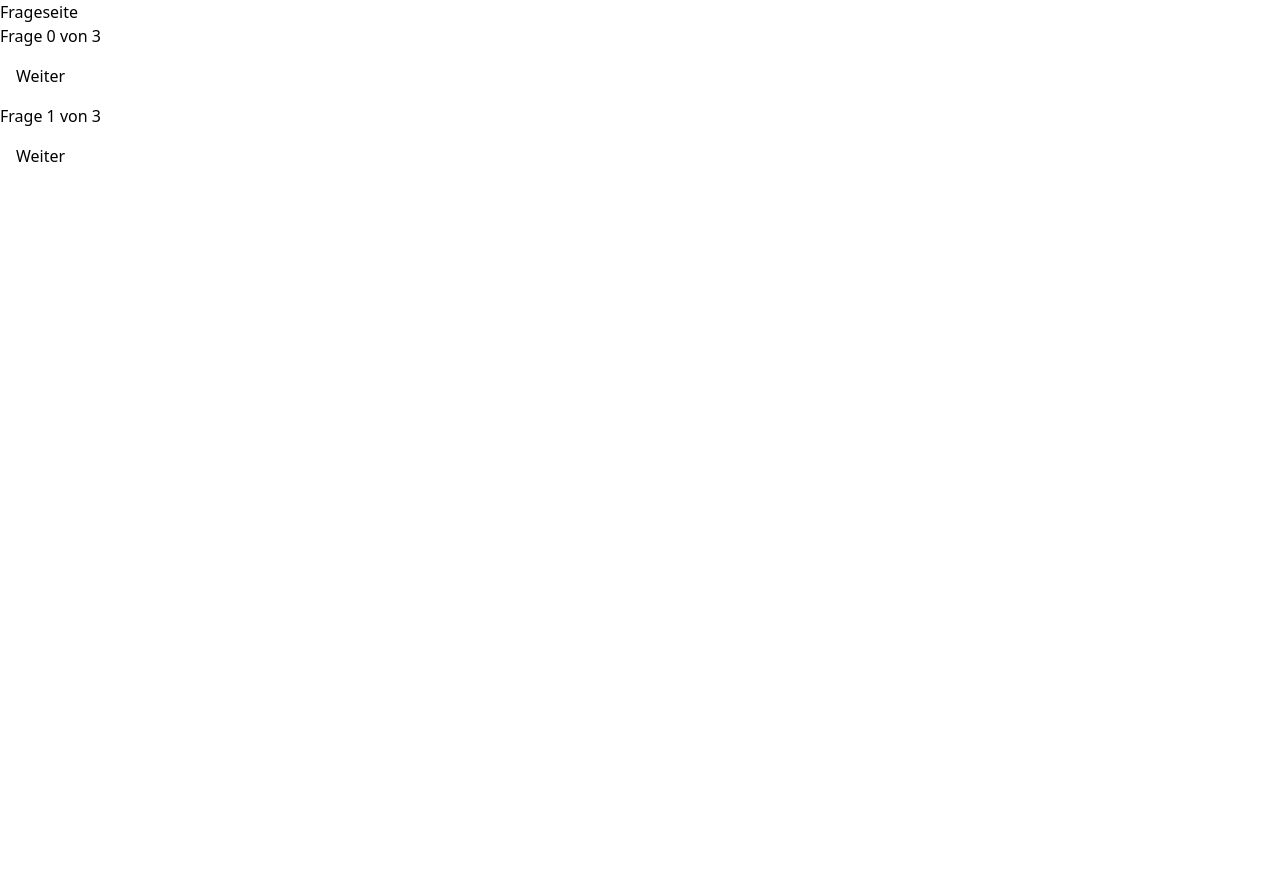
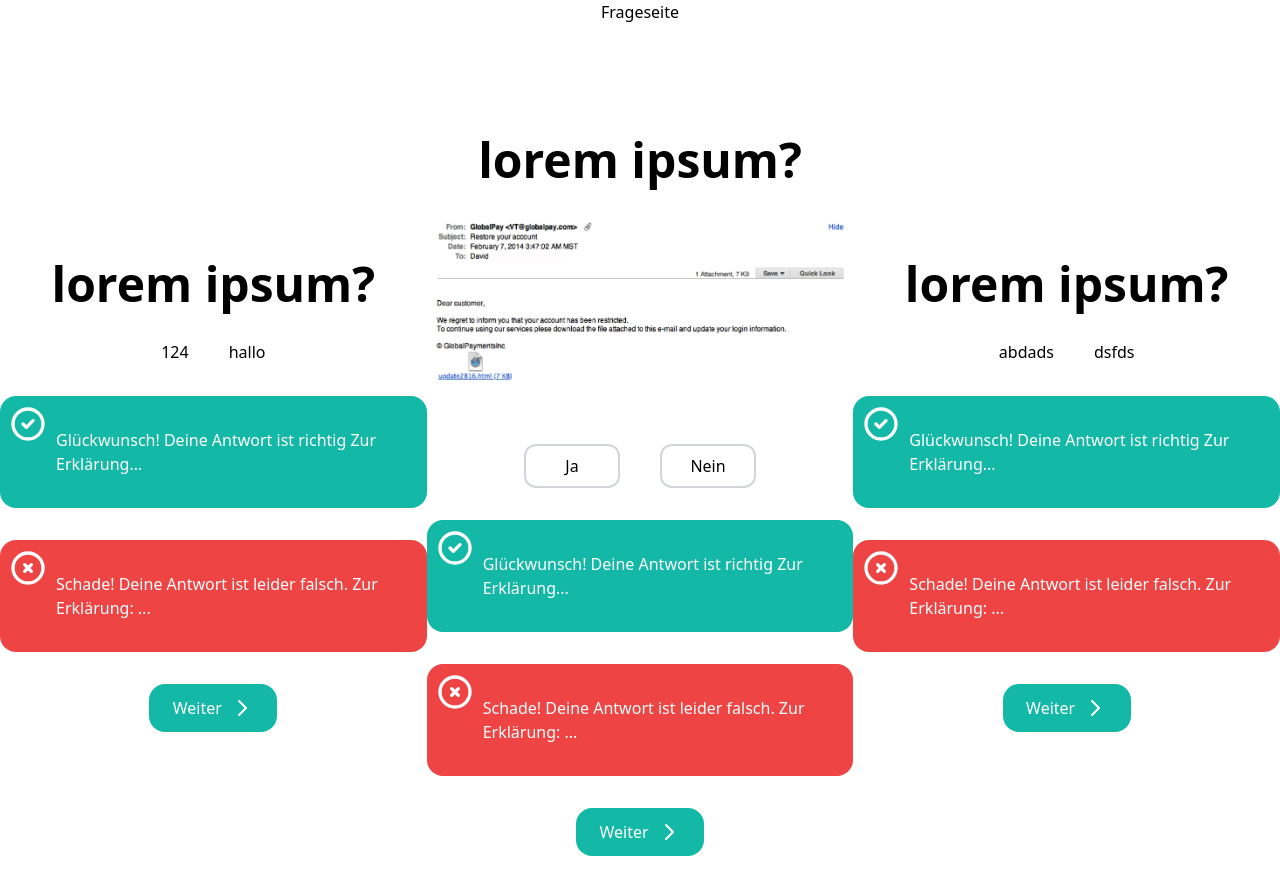
Before and after one commit to alexander-schoenmann/e-learning-quiz, an Angular app in the folder ELearningQuiz/: page /quiz in a window 1280 px wide. Shown: the top 894 px of the page. Before the commit the page ends 800 px from the top, so only its background shows below. Built offline with nearby package versions, Linux system fonts and the light colour scheme.

Commit message:
YesNo Question Design

```diff
--- a/ELearningQuiz/src/app/question-button/question-button.component.html
+++ b/ELearningQuiz/src/app/question-button/question-button.component.html
@@ -1,4 +1,67 @@
-<h1 class="">{{ question.title }}</h1>
-<div *ngFor="let answer of question.answers" class="flex justify-start">
-  <button class="p-3">{{ answer }}</button>
+<div class="my-28">
+  <h1 class="text-center font-bold text-5xl min-w-max mb-8">
+    {{ question.title }}
+  </h1>
+  <img src="../../assets/example.jpg" alt="Phishing Example" class="mb-8" />
+  <div class="flex flex-row justify-center space-x-10">
+    <div *ngFor="let answer of question.answers">
+      <button
+        class="bg-white border-gray-300 border-2 rounded-xl w-24 duration-300 hover:border-teal-500 focus:border-teal-500 text-black py-2 px-4"
+      >
+        {{ answer.text }}
+      </button>
+    </div>
+  </div>
+
+  <div class="bg-teal-500 rounded-2xl p-8 text-white mt-8 relative">
+    <svg
+      xmlns="http://www.w3.org/2000/svg"
+      class="h-10 w-10 absolute top-2 left-2"
+      fill="none"
+      viewBox="0 0 24 24"
+      stroke="currentColor"
+      stroke-width="2"
+    >
+      <path
+        stroke-linecap="round"
+        stroke-linejoin="round"
+        d="M9 12l2 2 4-4m6 2a9 9 0 11-18 0 9 9 0 0118 0z"
+      />
+    </svg>
+    <p class="pl-6">Glückwunsch! Deine Antwort ist richtig Zur Erklärung...</p>
+  </div>
+  <div class="bg-red-500 rounded-2xl p-8 text-white mt-8 relative">
+    <svg
+      xmlns="http://www.w3.org/2000/svg"
+      class="h-10 w-10 absolute top-2 left-2"
+      fill="none"
+      viewBox="0 0 24 24"
+      stroke="currentColor"
+      stroke-width="2"
+    >
+      <path
+        stroke-linecap="round"
+        stroke-linejoin="round"
+        d="M10 14l2-2m0 0l2-2m-2 2l-2-2m2 2l2 2m7-2a9 9 0 11-18 0 9 9 0 0118 0z"
+      />
+    </svg>
+    <p class="pl-6">
+      Schade! Deine Antwort ist leider falsch. Zur Erklärung: ...
+    </p>
+  </div>
+  <button
+    class="mt-8 m-auto flex bg-teal-500 justify-center duration-300 rounded-2xl w-32 hover:bg-teal-700 text-white py-3 px-4 disabled:bg-gray-300"
+  >
+    Weiter
+    <svg
+      xmlns="http://www.w3.org/2000/svg"
+      class="h-6 w-6 ml-2"
+      fill="none"
+      viewBox="0 0 24 24"
+      stroke="currentColor"
+      stroke-width="2"
+    >
+      <path stroke-linecap="round" stroke-linejoin="round" d="M9 5l7 7-7 7" />
+    </svg>
+  </button>
 </div>
--- a/ELearningQuiz/src/app/question-button/question-button.component.ts
+++ b/ELearningQuiz/src/app/question-button/question-button.component.ts
@@ -3,13 +3,14 @@ import { Component, Input, OnInit } from '@angular/core';
 @Component({
   selector: 'app-question-button',
   templateUrl: './question-button.component.html',
-  styleUrls: ['./question-button.component.css']
+  styleUrls: ['./question-button.component.css'],
 })
 export class QuestionButtonComponent implements OnInit {
   @Input() question: any;
-  constructor() { }
+  showFeedback = false;
+  isCorrect?: boolean;
 
-  ngOnInit(): void {
-  }
+  constructor() {}
 
+  ngOnInit(): void {}
 }
--- a/ELearningQuiz/src/app/question-checkbox/question-checkbox.component.html
+++ b/ELearningQuiz/src/app/question-checkbox/question-checkbox.component.html
@@ -1,4 +1,62 @@
-<h1>{{ question.title }}</h1>
-<div *ngFor="let answer of question.answers">
-  <p>{{ answer }}</p>
+<div class="my-28 flex-col items-center justify-center">
+  <h1 class="text-center font-bold text-5xl min-w-max mb-8">
+    {{ question.title }}
+  </h1>
+  <div class="flex flex-row justify-center space-x-10">
+    <div *ngFor="let answer of question.answers">
+      {{ answer.text }}
+    </div>
+  </div>
+
+  <div class="bg-teal-500 rounded-2xl p-8 text-white mt-8 relative">
+    <svg
+      xmlns="http://www.w3.org/2000/svg"
+      class="h-10 w-10 absolute top-2 left-2"
+      fill="none"
+      viewBox="0 0 24 24"
+      stroke="currentColor"
+      stroke-width="2"
+    >
+      <path
+        stroke-linecap="round"
+        stroke-linejoin="round"
+        d="M9 12l2 2 4-4m6 2a9 9 0 11-18 0 9 9 0 0118 0z"
+      />
+    </svg>
+    <p class="pl-6">Glückwunsch! Deine Antwort ist richtig Zur Erklärung...</p>
+  </div>
+  <div class="bg-red-500 rounded-2xl p-8 text-white mt-8 relative">
+    <svg
+      xmlns="http://www.w3.org/2000/svg"
+      class="h-10 w-10 absolute top-2 left-2"
+      fill="none"
+      viewBox="0 0 24 24"
+      stroke="currentColor"
+      stroke-width="2"
+    >
+      <path
+        stroke-linecap="round"
+        stroke-linejoin="round"
+        d="M10 14l2-2m0 0l2-2m-2 2l-2-2m2 2l2 2m7-2a9 9 0 11-18 0 9 9 0 0118 0z"
+      />
+    </svg>
+    <p class="pl-6">
+      Schade! Deine Antwort ist leider falsch. Zur Erklärung: ...
+    </p>
+  </div>
+  <button
+    class="mt-8 m-auto flex bg-teal-500 justify-center duration-300 rounded-2xl w-32 hover:bg-teal-700 text-white py-3 px-4 disabled:bg-gray-300"
+  >
+    Weiter
+    <svg
+      xmlns="http://www.w3.org/2000/svg"
+      class="h-6 w-6 ml-2"
+      fill="none"
+      viewBox="0 0 24 24"
+      stroke="currentColor"
+      stroke-width="2"
+    >
+      <path stroke-linecap="round" stroke-linejoin="round" d="M9 5l7 7-7 7" />
+    </svg>
+  </button>
 </div>
--- a/ELearningQuiz/src/app/question-radio/question-radio.component.html
+++ b/ELearningQuiz/src/app/question-radio/question-radio.component.html
@@ -1,4 +1,62 @@
-<h1>{{ question.title }}</h1>
-<div *ngFor="let answer of question.answers">
-  <p>{{ answer }}</p>
+<div class="my-28 flex-col items-center justify-center">
+  <h1 class="text-center font-bold text-5xl min-w-max mb-8">
+    {{ question.title }}
+  </h1>
+  <div class="flex flex-row justify-center space-x-10">
+    <div *ngFor="let answer of question.answers">
+      {{ answer.text }}
+    </div>
+  </div>
+
+  <div class="bg-teal-500 rounded-2xl p-8 text-white mt-8 relative">
+    <svg
+      xmlns="http://www.w3.org/2000/svg"
+      class="h-10 w-10 absolute top-2 left-2"
+      fill="none"
+      viewBox="0 0 24 24"
+      stroke="currentColor"
+      stroke-width="2"
+    >
+      <path
+        stroke-linecap="round"
+        stroke-linejoin="round"
+        d="M9 12l2 2 4-4m6 2a9 9 0 11-18 0 9 9 0 0118 0z"
+      />
+    </svg>
+    <p class="pl-6">Glückwunsch! Deine Antwort ist richtig Zur Erklärung...</p>
+  </div>
+  <div class="bg-red-500 rounded-2xl p-8 text-white mt-8 relative">
+    <svg
+      xmlns="http://www.w3.org/2000/svg"
+      class="h-10 w-10 absolute top-2 left-2"
+      fill="none"
+      viewBox="0 0 24 24"
+      stroke="currentColor"
+      stroke-width="2"
+    >
+      <path
+        stroke-linecap="round"
+        stroke-linejoin="round"
+        d="M10 14l2-2m0 0l2-2m-2 2l-2-2m2 2l2 2m7-2a9 9 0 11-18 0 9 9 0 0118 0z"
+      />
+    </svg>
+    <p class="pl-6">
+      Schade! Deine Antwort ist leider falsch. Zur Erklärung: ...
+    </p>
+  </div>
+  <button
+    class="mt-8 m-auto flex bg-teal-500 justify-center duration-300 rounded-2xl w-32 hover:bg-teal-700 text-white py-3 px-4 disabled:bg-gray-300"
+  >
+    Weiter
+    <svg
+      xmlns="http://www.w3.org/2000/svg"
+      class="h-6 w-6 ml-2"
+      fill="none"
+      viewBox="0 0 24 24"
+      stroke="currentColor"
+      stroke-width="2"
+    >
+      <path stroke-linecap="round" stroke-linejoin="round" d="M9 5l7 7-7 7" />
+    </svg>
+  </button>
 </div>
--- a/ELearningQuiz/src/app/question-template/question-template.component.html
+++ b/ELearningQuiz/src/app/question-template/question-template.component.html
@@ -1,25 +1,28 @@
-<h1>Frageseite</h1>
+<h1 class="text-center">Frageseite</h1>
+<div class="flex flex-1 items-center justify-center">
+  <div *ngFor="let question of questions; let i = index" class="flex-1">
+    <!--     <p class="font-bold">Frage {{ i + 1 }}/{{ questions.length }}</p> -->
 
-<div *ngFor="let question of questions | slice: 1; let i = index">
-  <p>Frage {{ i }} von {{ questions.length }}</p>
        <app-question-radio
       [question]="question"
-    *ngIf="question.type === 'radio'"
-    class="hidden"
-    [ngClass]="{ block: question.id === i }"
+      *ngIf="question.type === 'radio' && question.id === i + 1"
     ></app-question-radio>
+
     <app-question-checkbox
       [question]="question"
-    *ngIf="question.type === 'checkbox'"
-    class="hidden"
-    [ngClass]="{ block: question.id === i }"
+      *ngIf="question.type === 'checkbox' && question.id === i + 1"
     ></app-question-checkbox>
+
       <app-question-button
       [question]="question"
-    *ngIf="question.type === 'button'"
-    class="hidden"
-    [ngClass]="{ block: question.id === i }"
+      *ngIf="question.type === 'button' && question.id === i + 1"
     ></app-question-button>
 
-  <button routerLink="{{ question.id }}" class="p-4">Weiter</button>
+    <!--     <button
+      routerLink="{{ question.id }}"
+      class="bg-blue-600 hover:bg-blue-400 text-white font-bold py-2 px-4 rounded"
+    >
+      Weiter
+    </button> -->
   </div>
+</div>
--- a/ELearningQuiz/src/app/question-template/question-template.component.ts
+++ b/ELearningQuiz/src/app/question-template/question-template.component.ts
@@ -12,21 +12,30 @@ export class QuestionTemplateComponent implements OnInit {
     {
       id: 1,
       type: 'radio',
-      title: 'lorem ipsum',
-      answers: ['lorem ipsum', '123', 'hallo'],
+      title: 'lorem ipsum?',
+      answers: [
+        { text: '124', correct: true },
+        { text: 'hallo', correct: false },
+      ],
     },
     {
       id: 2,
       type: 'button',
-      title: 'lorem ipsum',
+      title: 'lorem ipsum?',
       image: './',
-      answers: ['Ja', 'Nein'],
+      answers: [
+        { text: 'Ja', correct: true },
+        { text: 'Nein', correct: false },
+      ],
     },
     {
       id: 3,
       type: 'checkbox',
-      title: 'lorem ipsum',
-      answers: ['lorem ipsum', '123', 'hallo'],
+      title: 'lorem ipsum?',
+      answers: [
+        { text: 'abdads', correct: true },
+        { text: 'dsfds', correct: false },
+      ],
     },
   ];
 
```
Also changed, not shown: ELearningQuiz/src/assets/example.jpg (added). Lines whose indentation alone changed are shown as unchanged.
